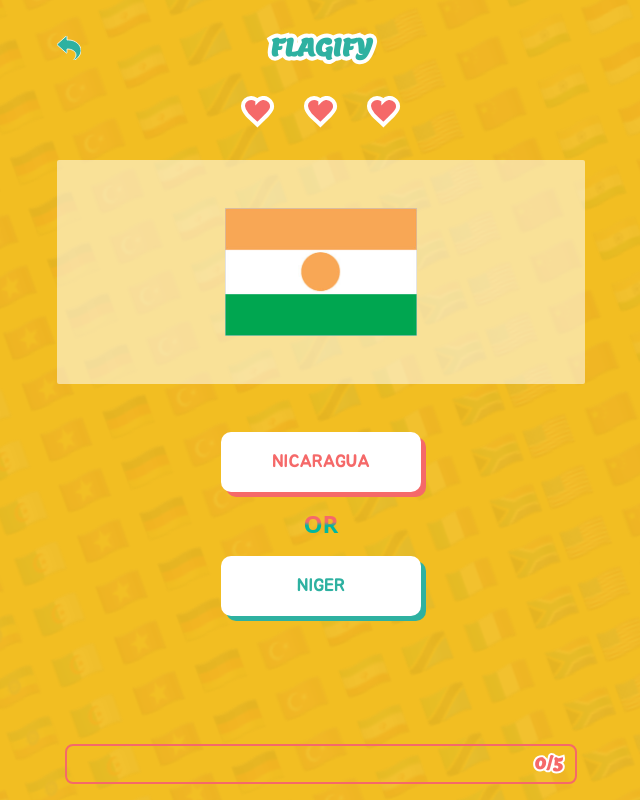
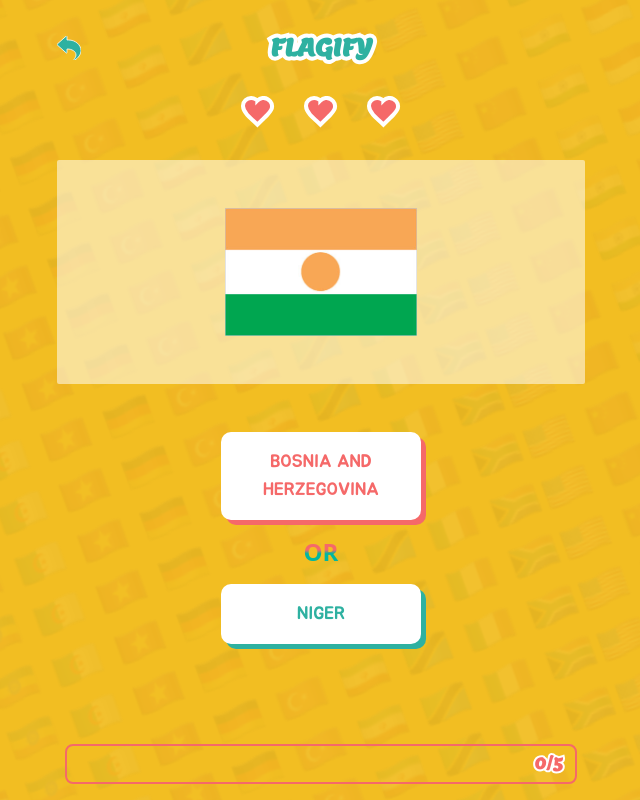
Before and after one commit to ajaymenon0/flagify, a React (Vite) app: page /quiz/1 in a window 1280 px wide. Shown: the whole page, without its empty margins (319-959 px from the left). Built offline with nearby package versions, Linux system fonts and the light colour scheme; no server answers.

Commit message:
fix: let wrong and right not be alphabetical

```diff
--- a/src/pages/Quiz.tsx
+++ b/src/pages/Quiz.tsx
@@ -52,11 +52,7 @@ const setQuizData = (maxScore: number) => {
   }
 
   const correctHalf = countryIndices;
-  const wrongHalf = countryIndices.map((i) => {
-    if (i === 0) return countryIndices.length - 1;
-    else if (i === countryIndices.length - 1) return 0;
-    else return i - 1;
-  });
+  const wrongHalf = correctHalf.slice(10).concat(correctHalf.slice(0, 10));
 
   return correctHalf.map((country, index) => {
     return {
```
